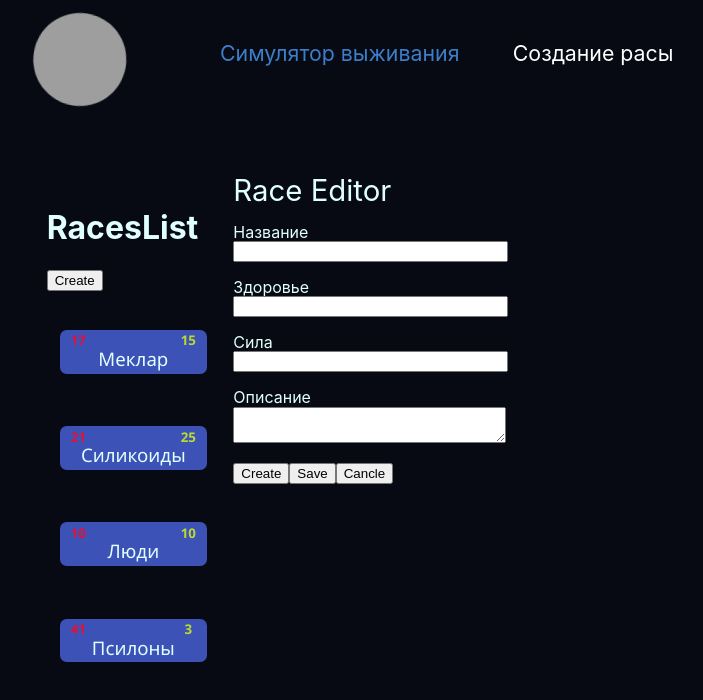
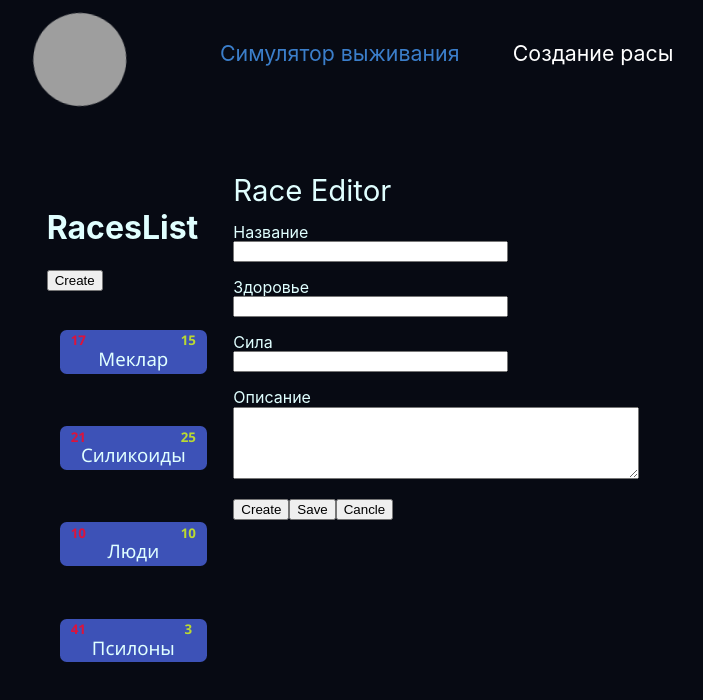
Before and after one commit to lvovandrey/dark-forest, a React (Create React App) app: page /race in a window 1280 px wide. Shown: the top 700 px of the page, without its empty margins (100-803 px from the left). Built offline with nearby package versions, Linux system fonts and the light colour scheme; grey boxes are pictures that could not be loaded.

Commit message:
Починил все

```diff
--- a/src/Components/Common/ParameterEditor/ParameterEditor.jsx
+++ b/src/Components/Common/ParameterEditor/ParameterEditor.jsx
@@ -5,16 +5,15 @@ const ParameterEditor = (props) => {
 
     let newParameterEditor =  createRef()
 
-    const setParameter = (newValue) =>
+    const setParameter = () =>
     {
-        let val = newParameterEditor.current.value
-        props.setValue(val)
+        let newValue = newParameterEditor.current.value
+        props.setValue(props.parameter, newValue)
     }
-
     return (
         <div>
             <div className={css.title}>{props.title}</div>
-            <input ref={newParameterEditor} type="text" name={props.parameter} onChange={setParameter} defaultValue={props.value}/>
+            <input ref={newParameterEditor} type="text" name={props.parameter} onChange={setParameter} value={props.value}/>
         </div>
     )
 }
--- a/src/Components/Common/TextAreaEditor/TextAreaEditor.jsx
+++ b/src/Components/Common/TextAreaEditor/TextAreaEditor.jsx
@@ -1,10 +1,19 @@
+import { createRef, Component } from 'react';
 import css from './TextAreaEditor.module.css';
 
 const TextAreaEditor = (props) => {
+
+    let newParameterEditor =  createRef()
+
+    const setParameter = () =>
+    {
+        let newValue = newParameterEditor.current.value
+        props.setValue(props.parameter, newValue)
+    }
     return (
         <div>
             <div className={css.title}>{props.title}</div>
-            <textarea type="text" name={props.parameter} value={props.value} />
+            <textarea ref={newParameterEditor}  type='text'  onChange={setParameter} value={props.value} />
         </div>
     )
 }
--- a/src/Components/Common/TextAreaEditor/TextAreaEditor.module.css
+++ b/src/Components/Common/TextAreaEditor/TextAreaEditor.module.css
@@ -5,5 +5,6 @@
 }
 
 textarea {
-    min-width: 200pt;
+    min-width: 300pt;
+    min-height: 50pt;
 }
--- a/src/Components/RaceEditor/RaceEditor.jsx
+++ b/src/Components/RaceEditor/RaceEditor.jsx
@@ -6,26 +6,26 @@ import css from './RaceEditor.module.css';
 const RaceEditor = (props) => {
 
     const saveRace = () => {
-        props.updateRace(props.race)
+        props.raceActor.updateRace()
     }
 
     const createRace = () => {
-        props.addRace(props.race)
+        props.raceActor.addRace()
     }
 
-    const setName = (name) => props.race.name = name;
-    const setHealth = (health) => props.race.health = health;
-    const setStreight = (streight) => props.race.streight = streight;
-    const setDescription = (description) => props.race.description = description;
+    const setValue = (parameter, value) => {
+        props.race[parameter] = value
+        props.raceActor.onChangeNewRace()
+    }
 
     return (
         <div className={css.raceEditor}>
             Race Editor
             <div className={css.editFieldContainer}>
-                <ParameterEditor title='Название' parameter='name' setValue={setName} value={props.race.name} />
-                <ParameterEditor title='Здоровье' parameter='health' setValue={setHealth} value={props.race.health} />
-                <ParameterEditor title='Сила' parameter='streight' setValue={setStreight} value={props.race.streight} />
-                <TextAreaEditor title='Описание' parameter='description' setValue={setDescription} value={props.race.description} />
+                <ParameterEditor title='Название' parameter='name' setValue={setValue} value={props.race.name} />
+                <ParameterEditor title='Здоровье' parameter='health' setValue={setValue} value={props.race.health} />
+                <ParameterEditor title='Сила' parameter='streight' setValue={setValue} value={props.race.streight} />
+                <TextAreaEditor title='Описание' parameter='description' setValue={setValue} value={props.race.description} />
             </div>
             <div className={css.buttonContainer}>
                 <button onClick={createRace}>Create</button>
--- a/src/Components/RacesPage/RacesPage.jsx
+++ b/src/Components/RacesPage/RacesPage.jsx
@@ -3,14 +3,12 @@ import RacesList from '../RaceList/RacesList';
 import css from './RacesPage.module.css'
 
 const RacesPage = (props) => {
-    debugger
     return (
         <div className={css.racesPage}>
             <RacesList races={props.races}
                        createRace={props.racesActor.newEmptyRace} />
             <RaceEditor race={props.editedRace}
-                        addRace={props.racesActor.addRace}
-                        updateRace={props.racesActor.updateRace} />
+                        raceActor={props.racesActor}/>
         </div>
     )
 }
--- a/src/redux/actor.js
+++ b/src/redux/actor.js
@@ -2,37 +2,47 @@ import state from "./state";
 import { rerender } from "../render"
 
 let addRace = (race) => {
+
+    let curRace = state.races.find((r) => r.id === state.newRace.id)
+    if (curRace !== undefined)
+        return
+
     let max = state.races.reduce((acc, curr) => acc.id > curr.id ? acc : curr).id;
-    race.id = max + 1
-    state.races.push(race)
-    newEmptyRace();
+    state.newRace.id = max + 1
+    state.races.push(state.newRace)
+    state.newRace = {...(state.newRace)}
     rerender(state, actor)
 }
 
-let updateRace = (race) => {
-    let curRace = state.races.find((r) => r.id === race.id)
+let updateRace = () => {
+    let curRace = state.races.find((r) => r.id === state.newRace.id)
     var index = state.races.indexOf(curRace);
 
-    alert(curRace.name + ' -> ' + race.name)
     if (index !== -1) {
-        state.races[index] = race;
+        state.races[index] = {...(state.newRace)};
     }
     rerender(state, actor)
 }
 
 let newEmptyRace = () => {
     let emptyRace = {
-        name:'',
-        streight:10,
-        health:10
+        name: 'Чужие',
+        streight: 10,
+        health: 10,
+        description: 'Описание'
     }
     state.newRace = emptyRace
+    rerender(state, actor)
+}
+
+let onChangeNewRace = () => {
     rerender(state, actor)
 }
 
 let racesActor = {
     addRace,
     updateRace,
+    onChangeNewRace,
     newEmptyRace
 }
 
```
